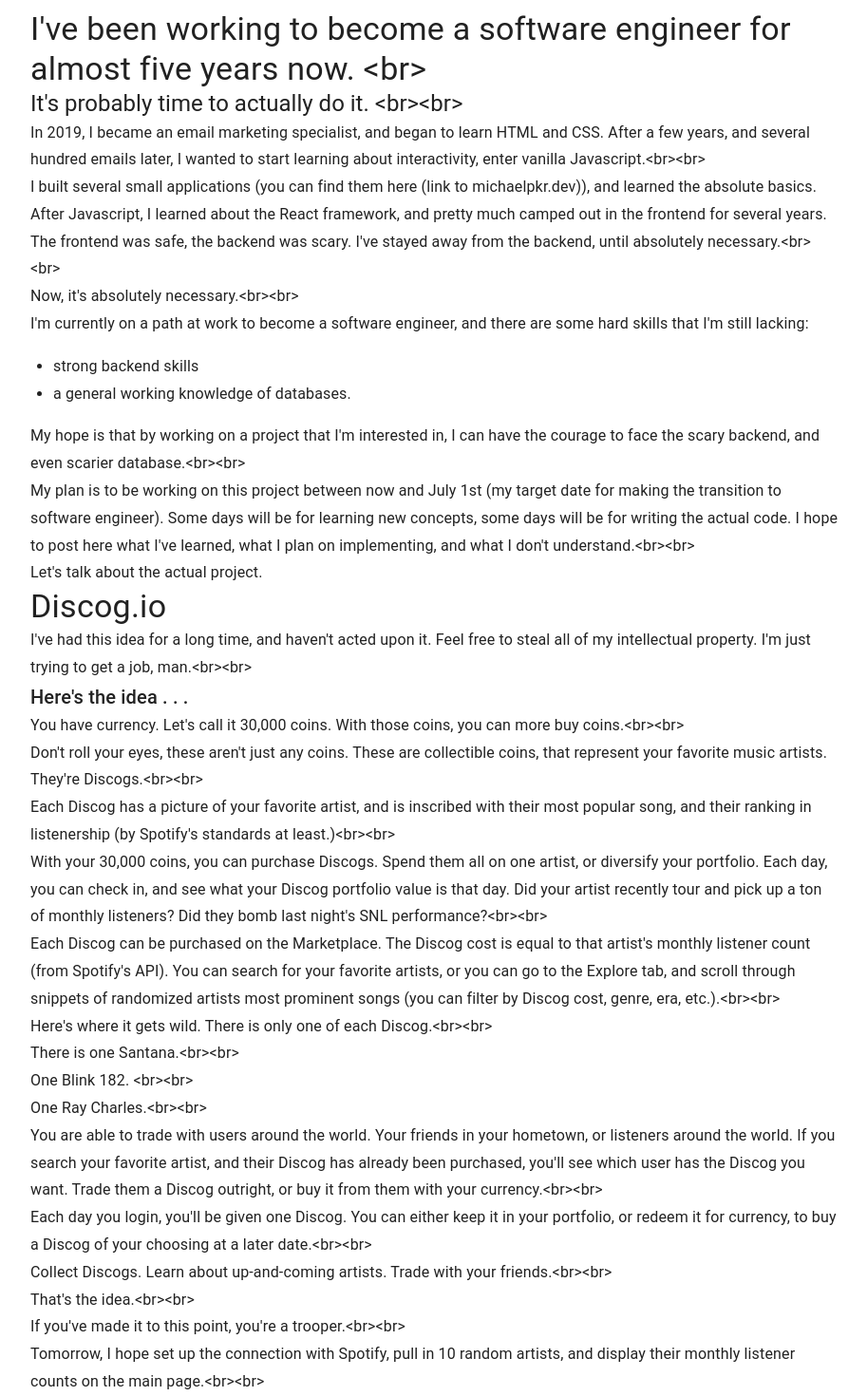
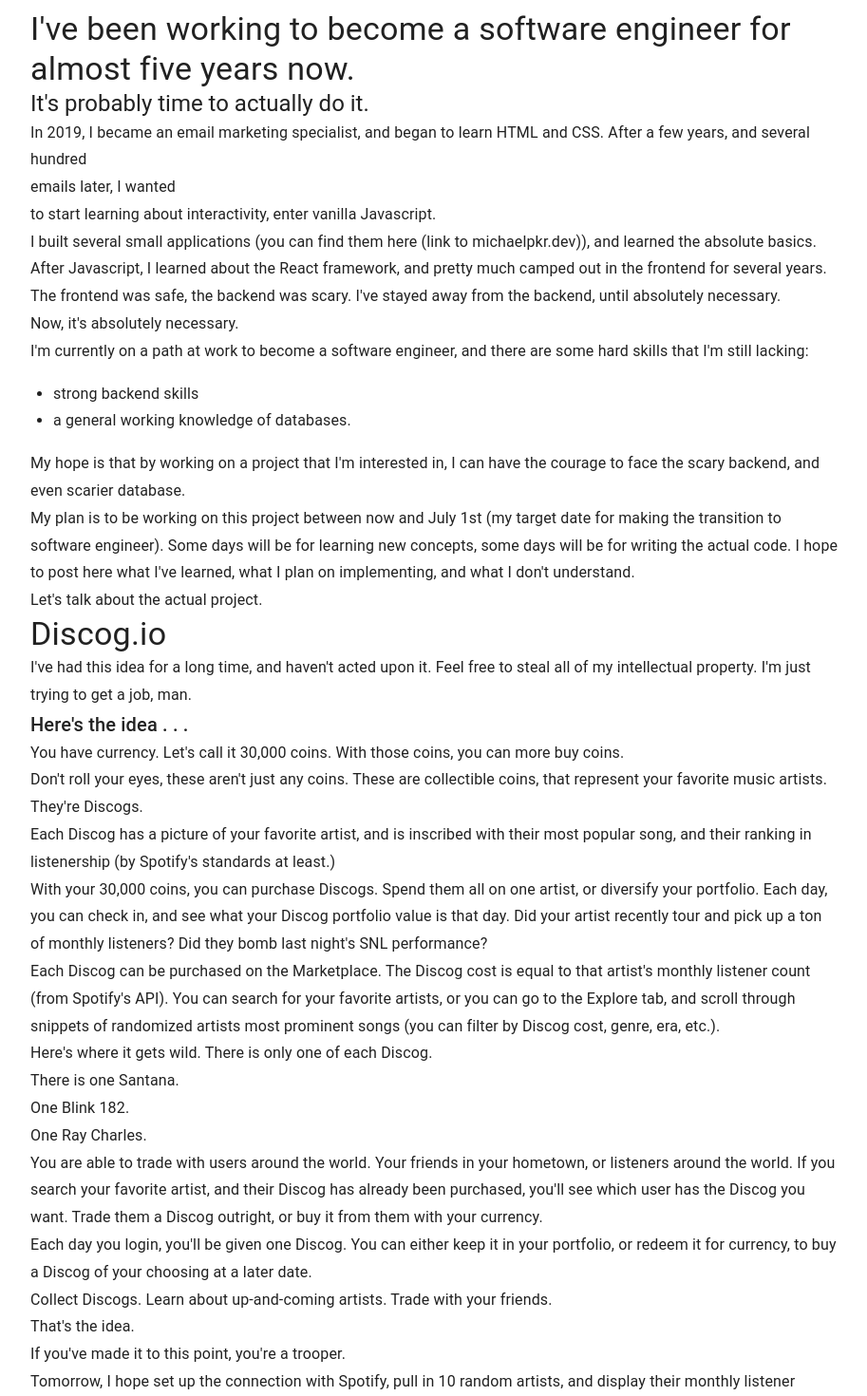
Before and after one commit to Michaelpkr/discog, a React app in the folder frontend/: page /blog/1 in a window 1280 px wide. Shown: the part 260-1730 px from the top of the page at 95% size, without its empty margins (182-1095 px from the left). Built offline with nearby package versions, Linux system fonts and the light colour scheme; the HTML template or start-up script is replaced by a standard one.

Commit message:
spacing fix

```diff
--- a/frontend/package.json
+++ b/frontend/package.json
@@ -17,7 +17,8 @@
     "react": "^19.2.4",
     "react-dom": "^19.2.4",
     "react-markdown": "^10.1.0",
-    "react-router-dom": "^7.14.1"
+    "react-router-dom": "^7.14.1",
+    "remark-breaks": "^4.0.0"
   },
   "devDependencies": {
     "@eslint/js": "^9.39.4",
--- a/frontend/src/pages/BlogPost.jsx
+++ b/frontend/src/pages/BlogPost.jsx
@@ -1,5 +1,6 @@
 import { useParams, Link as RouterLink } from 'react-router-dom'
 import ReactMarkdown from 'react-markdown'
+import remarkBreaks from 'remark-breaks'
 import {
   Box,
   Button,
@@ -68,7 +69,7 @@
       </Typography>
       <Divider sx={{ mb: 4 }} />
 
-      <ReactMarkdown components={markdownComponents}>
+      <ReactMarkdown components={markdownComponents} remarkPlugins={[remarkBreaks]}>
         {post.content}
       </ReactMarkdown>
     </Container>
--- a/frontend/src/posts/day-1.md
+++ b/frontend/src/posts/day-1.md
@@ -1,61 +1,61 @@
-# I've been working to become a software engineer for almost five years now. <br>
-## It's probably time to actually do it. <br><br>
+# I've been working to become a software engineer for almost five years now.
+## It's probably time to actually do it.
 In 2019, I became an email marketing specialist, and began to learn HTML and CSS. After a few years, and several hundred
 emails later, I wanted
-to start learning about interactivity, enter vanilla Javascript.<br><br>
+to start learning about interactivity, enter vanilla Javascript.
 
 I built several small applications (you can find them here (link to michaelpkr.dev)), and learned the absolute basics.
-After Javascript, I learned about the React framework, and pretty much camped out in the frontend for several years. The frontend was safe, the backend was scary. I've stayed away from the backend, until absolutely necessary.<br><br>
+After Javascript, I learned about the React framework, and pretty much camped out in the frontend for several years. The frontend was safe, the backend was scary. I've stayed away from the backend, until absolutely necessary.
 
-Now, it's absolutely necessary.<br><br>
+Now, it's absolutely necessary.
 
 I'm currently on a path at work to become a software engineer, and there are some hard skills that I'm still lacking:
 
 * strong backend skills
 * a general working knowledge of databases.
 
-My hope is that by working on a project that I'm interested in, I can have the courage to face the scary backend, and even scarier database.<br><br>
+My hope is that by working on a project that I'm interested in, I can have the courage to face the scary backend, and even scarier database.
 
-My plan is to be working on this project between now and July 1st (my target date for making the transition to software engineer). Some days will be for learning new concepts, some days will be for writing the actual code. I hope to post here what I've learned, what I plan on implementing, and what I don't understand.<br><br>
+My plan is to be working on this project between now and July 1st (my target date for making the transition to software engineer). Some days will be for learning new concepts, some days will be for writing the actual code. I hope to post here what I've learned, what I plan on implementing, and what I don't understand.
 
 Let's talk about the actual project.
 
 # Discog.io
 
-I've had this idea for a long time, and haven't acted upon it. Feel free to steal all of my intellectual property. I'm just trying to get a job, man.<br><br>
+I've had this idea for a long time, and haven't acted upon it. Feel free to steal all of my intellectual property. I'm just trying to get a job, man.
 
 ### Here's the idea . . .
 
-You have currency. Let's call it 30,000 coins. With those coins, you can more buy coins.<br><br>
+You have currency. Let's call it 30,000 coins. With those coins, you can more buy coins.
 
-Don't roll your eyes, these aren't just any coins. These are collectible coins, that represent your favorite music artists. They're Discogs.<br><br>
+Don't roll your eyes, these aren't just any coins. These are collectible coins, that represent your favorite music artists. They're Discogs.
 
-Each Discog has a picture of your favorite artist, and is inscribed with their most popular song, and their ranking in listenership (by Spotify's standards at least.)<br><br>
+Each Discog has a picture of your favorite artist, and is inscribed with their most popular song, and their ranking in listenership (by Spotify's standards at least.)
 
-With your 30,000 coins, you can purchase Discogs. Spend them all on one artist, or diversify your portfolio. Each day, you can check in, and see what your Discog portfolio value is that day. Did your artist recently tour and pick up a ton of monthly listeners? Did they bomb last night's SNL performance?<br><br>
+With your 30,000 coins, you can purchase Discogs. Spend them all on one artist, or diversify your portfolio. Each day, you can check in, and see what your Discog portfolio value is that day. Did your artist recently tour and pick up a ton of monthly listeners? Did they bomb last night's SNL performance?
 
-Each Discog can be purchased on the Marketplace. The Discog cost is equal to that artist's monthly listener count (from Spotify's API). You can search for your favorite artists, or you can go to the Explore tab, and scroll through snippets of randomized artists most prominent songs (you can filter by Discog cost, genre, era, etc.).<br><br>
+Each Discog can be purchased on the Marketplace. The Discog cost is equal to that artist's monthly listener count (from Spotify's API). You can search for your favorite artists, or you can go to the Explore tab, and scroll through snippets of randomized artists most prominent songs (you can filter by Discog cost, genre, era, etc.).
 
-Here's where it gets wild. There is only one of each Discog.<br><br>
+Here's where it gets wild. There is only one of each Discog.
 
-There is one Santana.<br><br>
+There is one Santana.
 
-One Blink 182. <br><br>
+One Blink 182.
 
-One Ray Charles.<br><br>
+One Ray Charles.
 
-You are able to trade with users around the world. Your friends in your hometown, or listeners around the world. If you search your favorite artist, and their Discog has already been purchased, you'll see which user has the Discog you want. Trade them a Discog outright, or buy it from them with your currency.<br><br>
+You are able to trade with users around the world. Your friends in your hometown, or listeners around the world. If you search your favorite artist, and their Discog has already been purchased, you'll see which user has the Discog you want. Trade them a Discog outright, or buy it from them with your currency.
 
-Each day you login, you'll be given one Discog. You can either keep it in your portfolio, or redeem it for currency, to buy a Discog of your choosing at a later date.<br><br>
+Each day you login, you'll be given one Discog. You can either keep it in your portfolio, or redeem it for currency, to buy a Discog of your choosing at a later date.
 
-Collect Discogs. Learn about up-and-coming artists. Trade with your friends.<br><br>
+Collect Discogs. Learn about up-and-coming artists. Trade with your friends.
 
-That's the idea.<br><br>
+That's the idea.
 
-If you've made it to this point, you're a trooper.<br><br>
+If you've made it to this point, you're a trooper.
 
-Tomorrow, I hope set up the connection with Spotify, pull in 10 random artists, and display their monthly listener counts on the main page.<br><br>
+Tomorrow, I hope set up the connection with Spotify, pull in 10 random artists, and display their monthly listener counts on the main page.
 
-I'll keep you posted.<br><br>
+I'll keep you posted.
 
 Michael.
```
Also changed, not shown: 1 other file (tests, documents, lock files or other folders).
